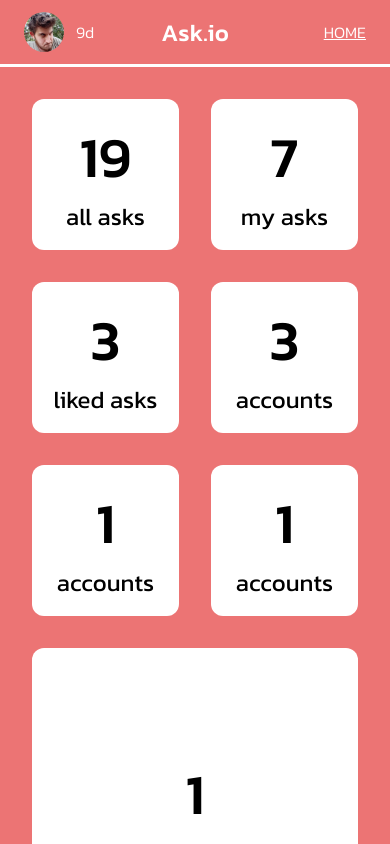
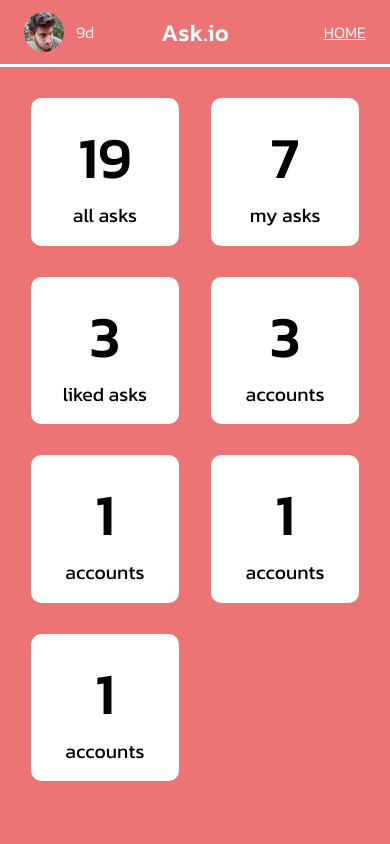
Before and after one commit to zoop-de-loop/ask.io, a Next.js app: page /statistics in a window 390 px wide. Shown: the top 844 px of the page. Built offline with nearby package versions, Linux system fonts and the light colour scheme.

Commit message:
Fix last stat in odd amount taking all the space + Fix not always square

```diff
--- a/styles/components/stat.module.scss
+++ b/styles/components/stat.module.scss
@@ -26,16 +26,16 @@
 
 @media only screen and (max-width: 800px) {
 	.stat {
-		width: 40%;
-		flex-grow: 1;
-		border-radius: 0.75rem;
+		width: 45%;
+		border-radius: 7%;
+		padding: 1vw;
 
 		p {
-			font-size: 3.55rem;
+			font-size: 15vw;
 		}
 
 		h2 {
-			font-size: 1.5rem;
+			font-size: 5vw;
 		}
 	}
 }
--- a/styles/pages/statistics.module.scss
+++ b/styles/pages/statistics.module.scss
@@ -9,8 +9,8 @@
 
 @media only screen and (max-width: 800px) {
 	.stats {
-		padding: 2rem;
+		padding: 8vw;
 		justify-content: space-between;
-		gap: 2rem;
+		gap: 8vw;
 	}
 }
```
